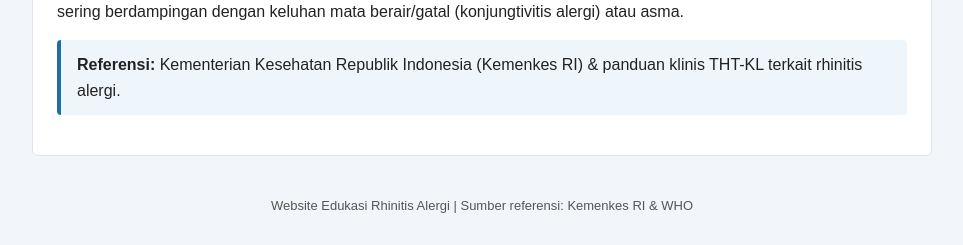
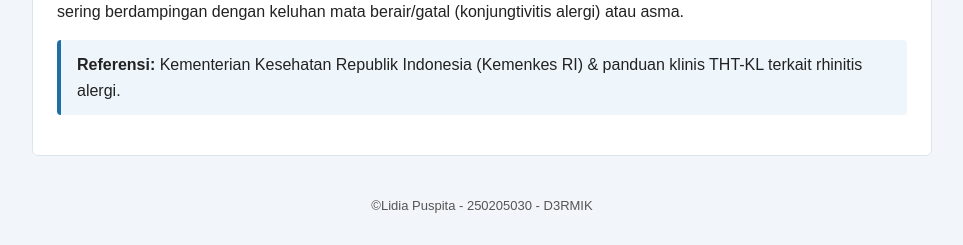
Before and after one commit to WhalePauzzz/Lidia-Puspita, a PHP site: page /profil.php in a window 1280 px wide. Shown: the part 619-864 px from the top of the page, without its empty margins (158-1121 px from the left). Run offline with PHP 8.4, Linux system fonts and the light colour scheme.

Commit message:
Update profil.php

```diff
--- a/profil.php
+++ b/profil.php
@@ -44,7 +44,7 @@
   </main>
 
   <footer>
-    <p>Website Edukasi Rhinitis Alergi | Sumber referensi: Kemenkes RI &amp; WHO</p>
+    <p>&copy;Lidia Puspita - 250205030 - D3RMIK</p>
   </footer>
 </body>
 </html>
```
